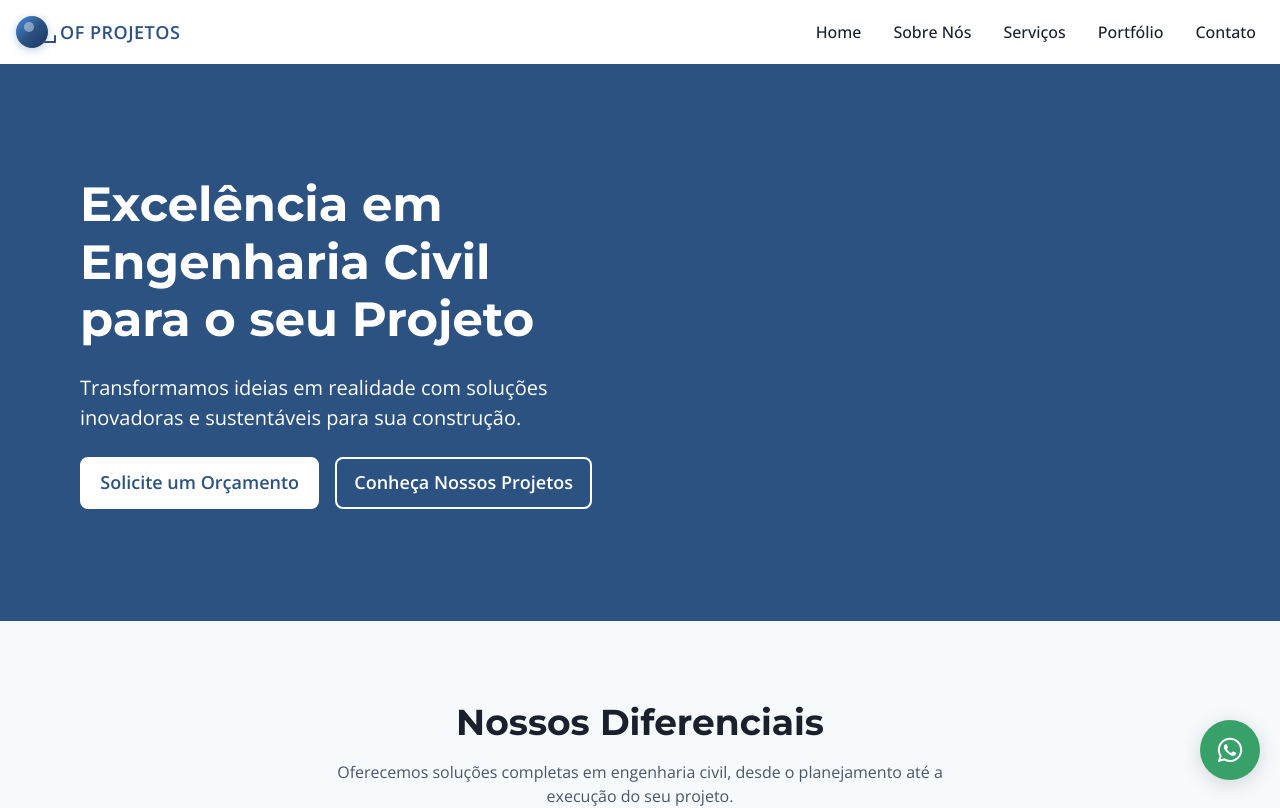
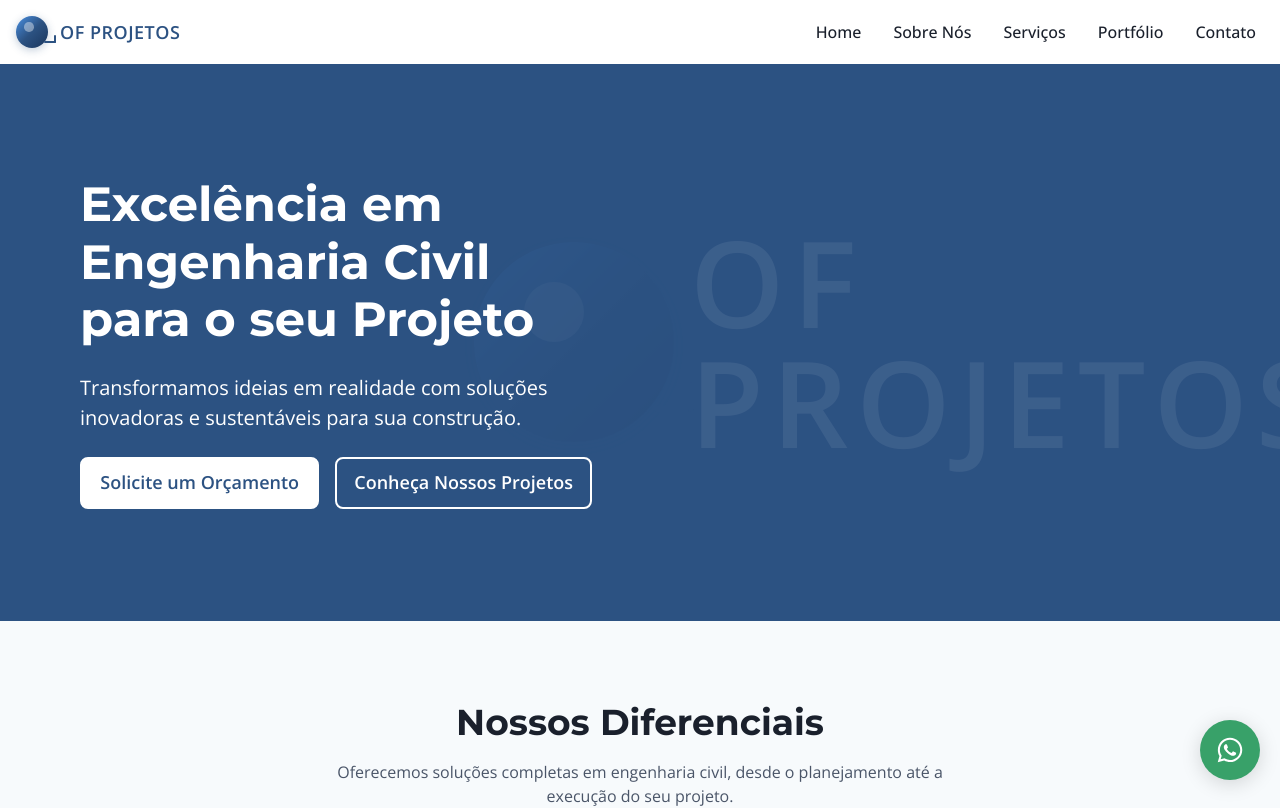
Before and after one commit to OF-Projetos/site, a React (Vite) app: page / in a window 1280 px wide. Shown: the top 808 px of the page. Built offline with nearby package versions, Linux system fonts and the light colour scheme.

Commit message:
Add LogoBackground component to Home page - Integrate LogoBackground for enhanced visual branding and adjust container positioning for improved layout.

```diff
--- /dev/null
+++ b/src/components/LogoBackground.tsx
@@ -0,0 +1,86 @@
+import { Box } from '@chakra-ui/react';
+
+const LogoBackground = () => {
+  return (
+    <Box
+      position="absolute"
+      right="-50px"
+      top="50%"
+      transform="translateY(-50%)"
+      opacity={0.08}
+      zIndex={0}
+      pointerEvents="none"
+    >
+      {/* Logo com opacidade para fundo */}
+      <Box display="flex" alignItems="center" gap={4}>
+        {/* Logo Icon */}
+        <Box position="relative">
+          <Box
+            width="200px"
+            height="200px"
+            borderRadius="50%"
+            bg="linear-gradient(135deg, #4A90E2 0%, #2C5282 50%, #1A365D 100%)"
+            position="relative"
+            boxShadow="0 4px 20px rgba(44, 82, 130, 0.3)"
+          >
+            {/* Highlight effect */}
+            <Box
+              position="absolute"
+              top="20%"
+              left="25%"
+              width="30%"
+              height="30%"
+              borderRadius="50%"
+              bg="rgba(255, 255, 255, 0.4)"
+            />
+            {/* Connecting line */}
+            <Box
+              position="absolute"
+              bottom="15%"
+              right="-20px"
+              width="40px"
+              height="6px"
+              bg="#2C5282"
+              borderRadius="3px"
+            />
+            <Box
+              position="absolute"
+              bottom="15%"
+              right="-20px"
+              width="6px"
+              height="30px"
+              bg="#2C5282"
+              borderRadius="3px"
+            />
+          </Box>
+        </Box>
+
+        {/* Logo Text */}
+        <Box>
+          <Box
+            fontSize="120px"
+            fontWeight="bold"
+            color="white"
+            letterSpacing="8px"
+            lineHeight="1"
+            opacity={0.9}
+          >
+            OF
+          </Box>
+          <Box
+            fontSize="120px"
+            fontWeight="bold"
+            color="white"
+            letterSpacing="8px"
+            lineHeight="1"
+            opacity={0.9}
+          >
+            PROJETOS
+          </Box>
+        </Box>
+      </Box>
+    </Box>
+  );
+};
+
+export default LogoBackground;
--- a/src/pages/Home.tsx
+++ b/src/pages/Home.tsx
@@ -11,6 +11,7 @@ import {
 } from '@chakra-ui/react';
 import { FaBuilding, FaHardHat, FaPencilRuler, FaTools } from 'react-icons/fa';
 import { Link as RouterLink } from 'react-router-dom';
+import LogoBackground from '../components/LogoBackground';
 
 const Feature = ({ title, text, icon }: { title: string; text: string; icon: any }) => {
   return (
@@ -33,7 +34,8 @@ const Home = () => {
         position="relative"
         overflow="hidden"
       >
-        <Container maxW="6xl">
+        <LogoBackground />
+        <Container maxW="6xl" position="relative" zIndex={1}>
           <Stack spacing={6} maxW="lg">
             <Heading
               as="h1"
```
